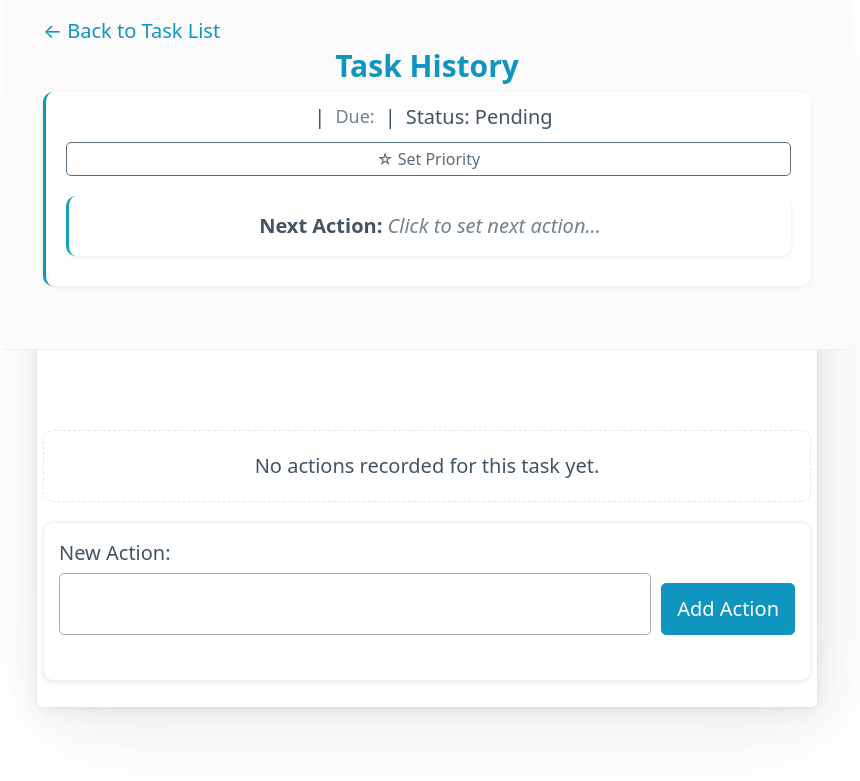
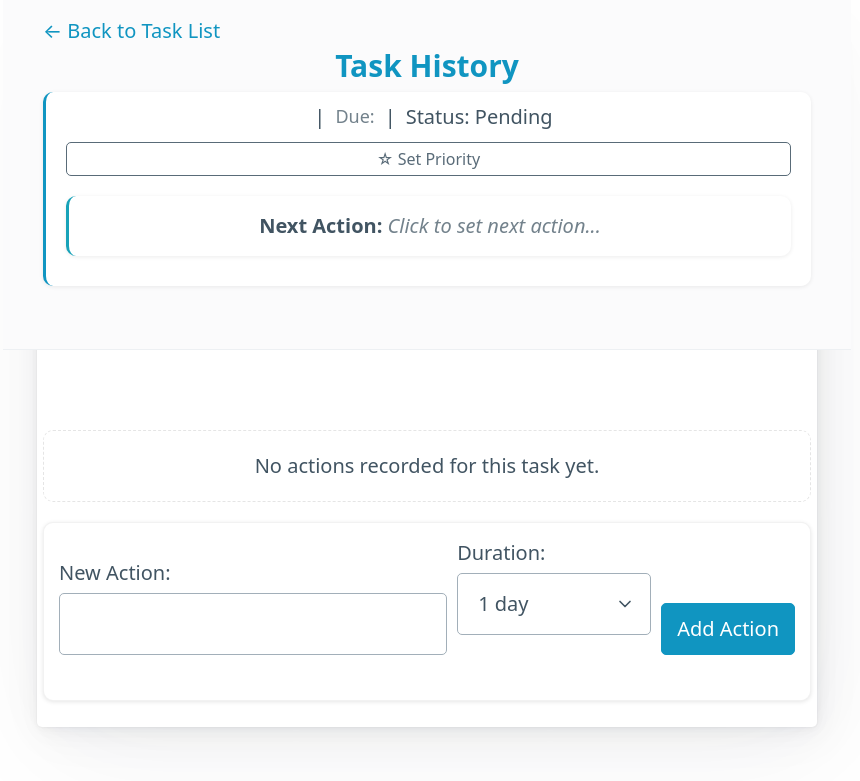
Before and after one commit to rjtavares/Melga, a Flask app: template templates/task_history.html in a window 1280 px wide. Shown: the top 781 px of the page, without its empty margins (213-1073 px from the left). Run offline with Flask 2, Linux system fonts and the light colour scheme; the template is opened without the code that fills it, so the values that code supplies are empty; some libraries are stand-ins or nearby versions.

Commit message:
added snooze to task_history

```diff
--- a/templates/task_history.html
+++ b/templates/task_history.html
@@ -157,7 +157,7 @@
 
         .form-grid {
             display: grid;
-            grid-template-columns: 1fr auto;
+            grid-template-columns: 2fr 1fr auto;
             gap: 0.5rem;
             align-items: end;
         }
@@ -342,6 +342,15 @@
                         <input type="text" id="action_description" name="action_description" required>
                     </div>
                     <div>
+                        <label for="action_duration">Duration:</label>
+                        <select id="action_duration" name="action_duration">
+                            <option value="1">1 day</option>
+                            <option value="3">3 days</option>
+                            <option value="7">1 week</option>
+                            <option value="30">1 month</option>
+                        </select>
+                    </div>
+                    <div>
                         <button type="submit" class="primary">Add Action</button>
                     </div>
                 </div>
```
